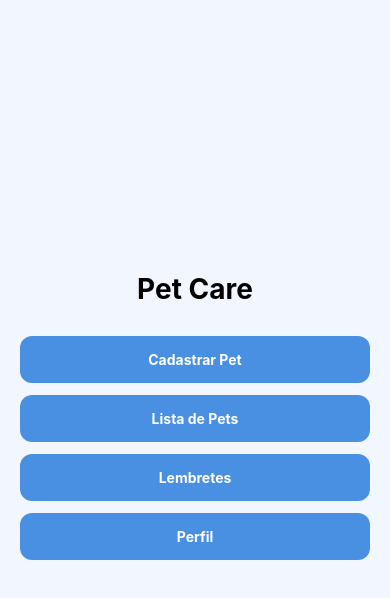
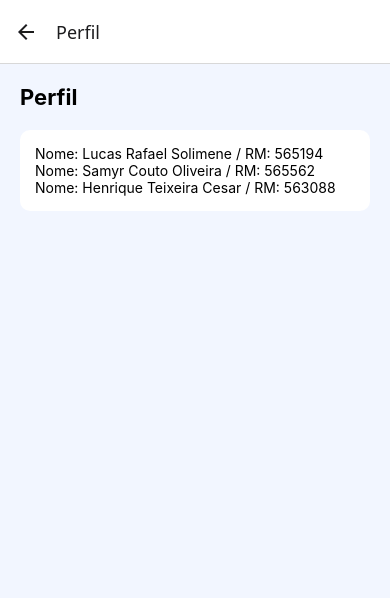
Before and after one commit to Challenge-CLYVO/React-Native, a React Native app: screen /Perfil in a window 390 px wide. Shown: the top 598 px of the page. Built offline with nearby package versions, Linux system fonts and the light colour scheme.

Commit message:
feature: Route navigation errors fixed

```diff
--- a/App.js
+++ b/App.js
@@ -1,51 +1,26 @@
-import { View, Text, TouchableOpacity, StyleSheet } from 'react-native';
+import { NavigationContainer } from '@react-navigation/native';
+import { createNativeStackNavigator } from '@react-navigation/native-stack';
 
-export default function Home({ navigation }) {
+import Home from "./src/screens/Home";
+import CadastroPet from "./src/screens/CadastroPet";
+import ListaPets from "./src/screens/ListaPets";
+import Lembretes from "./src/screens/Lembretes";
+import Perfil from "./src/screens/Perfil";
+
+const Stack = createNativeStackNavigator();
+
+export default function App() {
   return (
-    <View style={styles.container}>
-      <Text style={styles.title}>Pet Care</Text>
+    <NavigationContainer>
+      <Stack.Navigator>
 
-      <TouchableOpacity style={styles.button} onPress={() => navigation.navigate('CadastroPet')}>
-        <Text style={styles.buttonText}>Cadastrar Pet</Text>
-      </TouchableOpacity>
+        <Stack.Screen name="Home" component={Home} />
+        <Stack.Screen name="CadastroPet" component={CadastroPet} />
+        <Stack.Screen name="ListaPets" component={ListaPets} />
+        <Stack.Screen name="Lembretes" component={Lembretes} />
+        <Stack.Screen name="Perfil" component={Perfil} />
 
-      <TouchableOpacity style={styles.button} onPress={() => navigation.navigate('ListaPets')}>
-        <Text style={styles.buttonText}>Lista de Pets</Text>
-      </TouchableOpacity>
-
-      <TouchableOpacity style={styles.button} onPress={() => navigation.navigate('Lembretes')}>
-        <Text style={styles.buttonText}>Lembretes</Text>
-      </TouchableOpacity>
-
-      <TouchableOpacity style={styles.button} onPress={() => navigation.navigate('Perfil')}>
-        <Text style={styles.buttonText}>Perfil</Text>
-      </TouchableOpacity>
-    </View>
+      </Stack.Navigator>
+    </NavigationContainer>
   );
 }
-
-const styles = StyleSheet.create({
-  container: {
-    flex: 1,
-    backgroundColor: '#f2f6ff',
-    justifyContent: 'center',
-    padding: 20
-  },
-  title: {
-    fontSize: 28,
-    fontWeight: 'bold',
-    textAlign: 'center',
-    marginBottom: 30
-  },
-  button: {
-    backgroundColor: '#4a90e2',
-    padding: 15,
-    borderRadius: 12,
-    marginBottom: 12
-  },
-  buttonText: {
-    color: '#fff',
-    textAlign: 'center',
-    fontWeight: 'bold'
-  }
-});
--- a/package.json
+++ b/package.json
@@ -10,14 +10,14 @@
   },
   "dependencies": {
     "@react-native-async-storage/async-storage": "^3.0.2",
-    "@react-navigation/native": "^7.2.2",
+    "@react-navigation/native": "^7.2.4",
     "@react-navigation/native-stack": "^7.14.12",
     "expo": "~54.0.33",
     "expo-status-bar": "~3.0.9",
     "react": "19.1.0",
     "react-native": "0.81.5",
-    "react-native-safe-area-context": "^5.7.0",
-    "react-native-screens": "^4.24.0"
+    "react-native-safe-area-context": "~5.6.0",
+    "react-native-screens": "~4.16.0"
   },
   "private": true
 }
--- a/src/screens/Home.js
+++ b/src/screens/Home.js
@@ -1,29 +1,51 @@
-import { View, Text, Button } from 'react-native';
+import { View, Text, TouchableOpacity, StyleSheet } from 'react-native';
 
 export default function Home({ navigation }) {
   return (
-    <View>
-      <Text>Home</Text>
+    <View style={styles.container}>
+      <Text style={styles.title}>Pet Care</Text>
 
-      <Button
-        title="Cadastro Pet"
-        onPress={() => navigation.navigate('CadastroPet')}
-      />
+      <TouchableOpacity style={styles.button} onPress={() => navigation.navigate('CadastroPet')}>
+        <Text style={styles.buttonText}>Cadastrar Pet</Text>
+      </TouchableOpacity>
 
-      <Button
-        title="Lista Pets"
-        onPress={() => navigation.navigate('ListaPets')}
-      />
+      <TouchableOpacity style={styles.button} onPress={() => navigation.navigate('ListaPets')}>
+        <Text style={styles.buttonText}>Lista de Pets</Text>
+      </TouchableOpacity>
 
-      <Button
-        title="Lembretes"
-        onPress={() => navigation.navigate('Lembretes')}
-      />
+      <TouchableOpacity style={styles.button} onPress={() => navigation.navigate('Lembretes')}>
+        <Text style={styles.buttonText}>Lembretes</Text>
+      </TouchableOpacity>
 
-      <Button
-        title="Perfil"
-        onPress={() => navigation.navigate('Perfil')}
-      />
+      <TouchableOpacity style={styles.button} onPress={() => navigation.navigate('Perfil')}>
+        <Text style={styles.buttonText}>Perfil</Text>
+      </TouchableOpacity>
     </View>
   );
 }
+
+const styles = StyleSheet.create({
+  container: {
+    flex: 1,
+    backgroundColor: '#f2f6ff',
+    justifyContent: 'center',
+    padding: 20
+  },
+  title: {
+    fontSize: 28,
+    fontWeight: 'bold',
+    textAlign: 'center',
+    marginBottom: 30
+  },
+  button: {
+    backgroundColor: '#4a90e2',
+    padding: 15,
+    borderRadius: 12,
+    marginBottom: 12
+  },
+  buttonText: {
+    color: '#fff',
+    textAlign: 'center',
+    fontWeight: 'bold'
+  }
+});
--- a/src/screens/Perfil.js
+++ b/src/screens/Perfil.js
@@ -1,9 +1,26 @@
-import { View, Text } from 'react-native';
+import { View, Text, StyleSheet } from 'react-native';
 
-export default function Perfil() {
+export default function PerfilScreen() {
   return (
-    <View>
-      <Text>Perfil</Text>
+    <View style={styles.container}>
+      <Text style={styles.title}>Perfil</Text>
+
+      <View style={styles.card}>
+        <Text>Nome: Lucas Rafael Solimene / RM: 565194</Text>
+        <Text>Nome: Samyr Couto Oliveira / RM: 565562</Text>
+        <Text>Nome: Henrique Teixeira Cesar / RM: 563088</Text>
+      </View>
     </View>
   );
 }
+
+const styles = StyleSheet.create({
+  container: { flex: 1, backgroundColor: '#f2f6ff', padding: 20 },
+  title: { fontSize: 22, fontWeight: 'bold', marginBottom: 20 },
+
+  card: {
+    backgroundColor: '#fff',
+    padding: 15,
+    borderRadius: 10
+  }
+});
```
Also changed, not shown: 1 other file (tests, documents, lock files or other folders).
